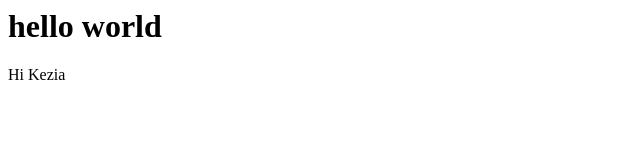
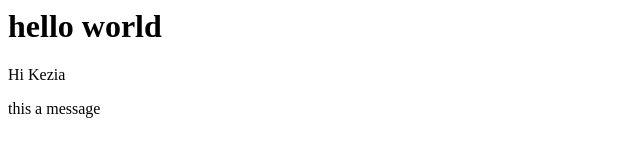
Before and after one commit to latenace/Balls, a plain HTML site: page index.html in a window 1280 px wide. Shown: the whole page, without its empty margins (0-640 px from the left). Drawn offline with Linux system fonts and the light colour scheme.

Commit message:
Update index.html

```diff
--- a/index.html
+++ b/index.html
@@ -1,4 +1,5 @@
 <hmtl>
     <h1>hello world</h1>
     <p>Hi Kezia</p>
+    <p>this a message</p>
 </hmtl>
```
